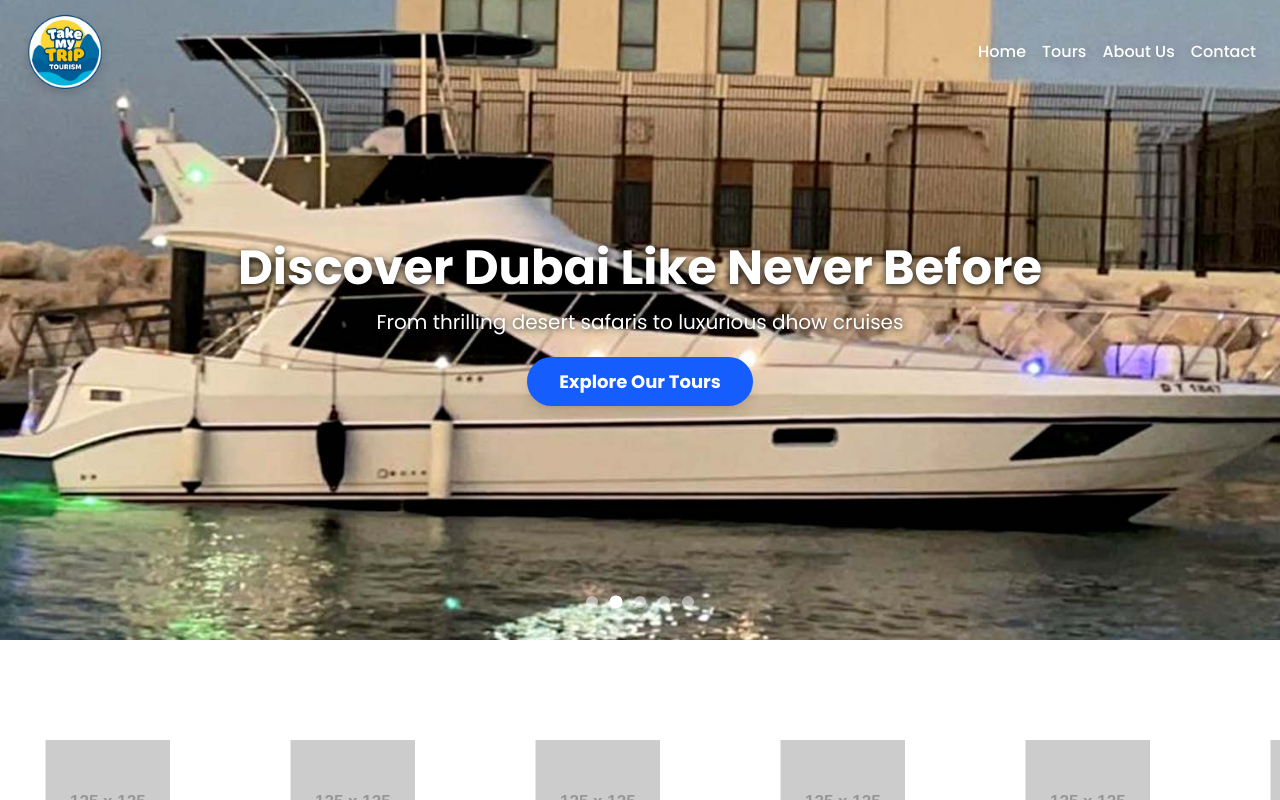
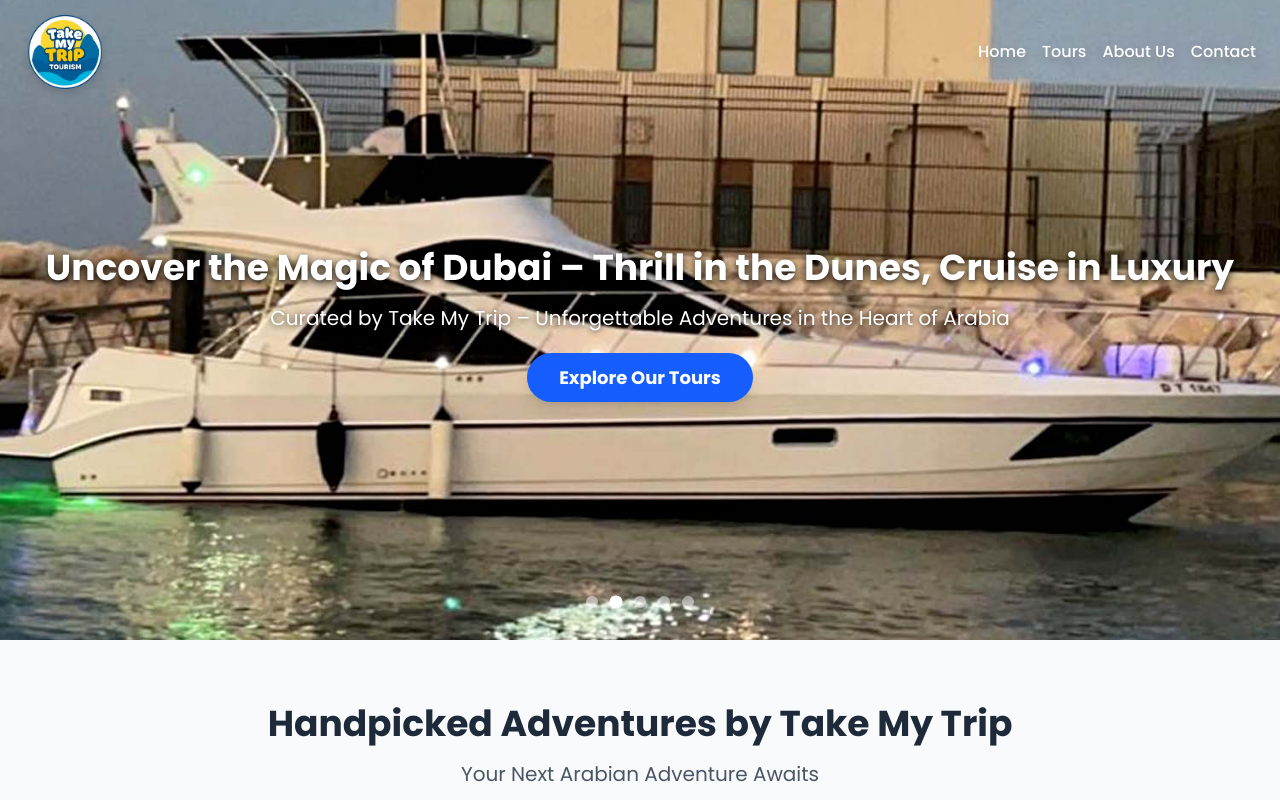
Before and after one commit to khurramsaadat/takemytrip, a Next.js app: page / in a window 1280 px wide. Shown: the top 800 px of the page. Built offline with nearby package versions, Linux system fonts and the light colour scheme.

Commit message:
hero section updated and Client logos removed

```diff
--- a/src/app/page.tsx
+++ b/src/app/page.tsx
@@ -5,13 +5,11 @@ import PhotoAlbum from "../components/PhotoAlbum";
 import WhyChooseUs from "../components/WhyChooseUs";
 import Testimonials from "../components/Testimonials";
 import CallToAction from "../components/CallToAction";
-import ClientLogos from "../components/ClientLogos";
 
 export default function Home() {
   return (
     <>
       <HeroSection />
-      <ClientLogos />
       <FeaturedTourCategories />
       <FeaturedTourPackages />
       <PhotoAlbum />
--- a/src/components/HeroSection.tsx
+++ b/src/components/HeroSection.tsx
@@ -94,19 +94,19 @@ export default function HeroSection() {
 
       {/* Content */}
       <div className="relative z-20 p-4 transition-colors duration-1000">
-        <h1 className={`text-2xl md:text-5xl font-bold mb-4 transition-colors duration-1000 ${
+        <h1 className={`text-2xl md:text-4xl font-bold mb-4 transition-colors duration-1000 ${
           currentImage.isDark
             ? 'drop-shadow-[0_2px_4px_rgba(0,0,0,0.8)] text-shadow-lg'
             : 'drop-shadow-[0_2px_4px_rgba(255,255,255,0.8)]'
         }`}>
-          Discover Dubai Like Never Before
+          Uncover the Magic of Dubai – Thrill in the Dunes, Cruise in Luxury
         </h1>
         <p className={`text-sm md:text-xl mb-8 transition-colors duration-1000 ${
           currentImage.isDark
             ? 'drop-shadow-[0_1px_3px_rgba(0,0,0,0.8)]'
             : 'drop-shadow-[0_1px_3px_rgba(255,255,255,0.8)]'
         }`}>
-          From thrilling desert safaris to luxurious dhow cruises
+          Curated by Take My Trip – Unforgettable Adventures in the Heart of Arabia
         </p>
         <Link href="/tours" className="bg-blue-600 hover:bg-blue-700 text-white font-bold py-2 px-6 md:py-3 md:px-8 rounded-full text-sm md:text-lg transition duration-300 shadow-lg">
           Explore Our Tours
```
Also changed, not shown: 1 other file (tests, documents, lock files or other folders).
